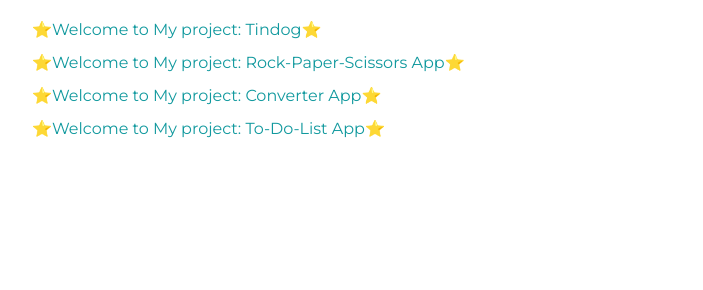
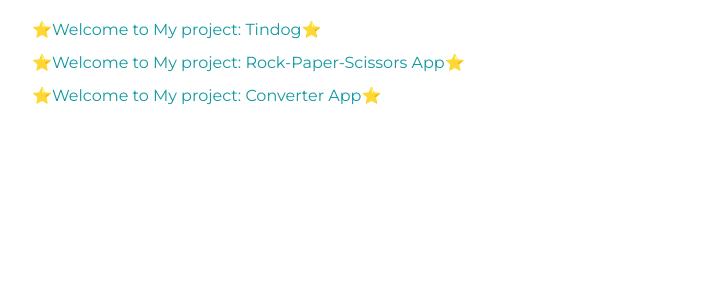
Before and after one commit to Lizzie2021/Personal-Site, a plain HTML site: page index.html in a window 1280 px wide. Shown: the part 1857-2147 px from the top of the page, without its empty margins (288-991 px from the left). Drawn offline with Linux system fonts and the light colour scheme.

Commit message:
Update index.html

```diff
--- a/index.html
+++ b/index.html
@@ -42,8 +42,6 @@
           <a class="project" href="https://rock-paper-scissors-app-lizzie.herokuapp.com/">⭐️Welcome to My project: Rock-Paper-Scissors App⭐️</a>
         </br>
           <a class="project" href="https://converter-app-lizzie.herokuapp.com/">⭐️Welcome to My project: Converter App⭐️</a>
-         </br>
-          <a class="project" href="https://fast-lake-65351.herokuapp.com/">⭐️Welcome to My project: To-Do-List App⭐️</a>
         </p>
       </div>
       <div class="skill-row">
```
